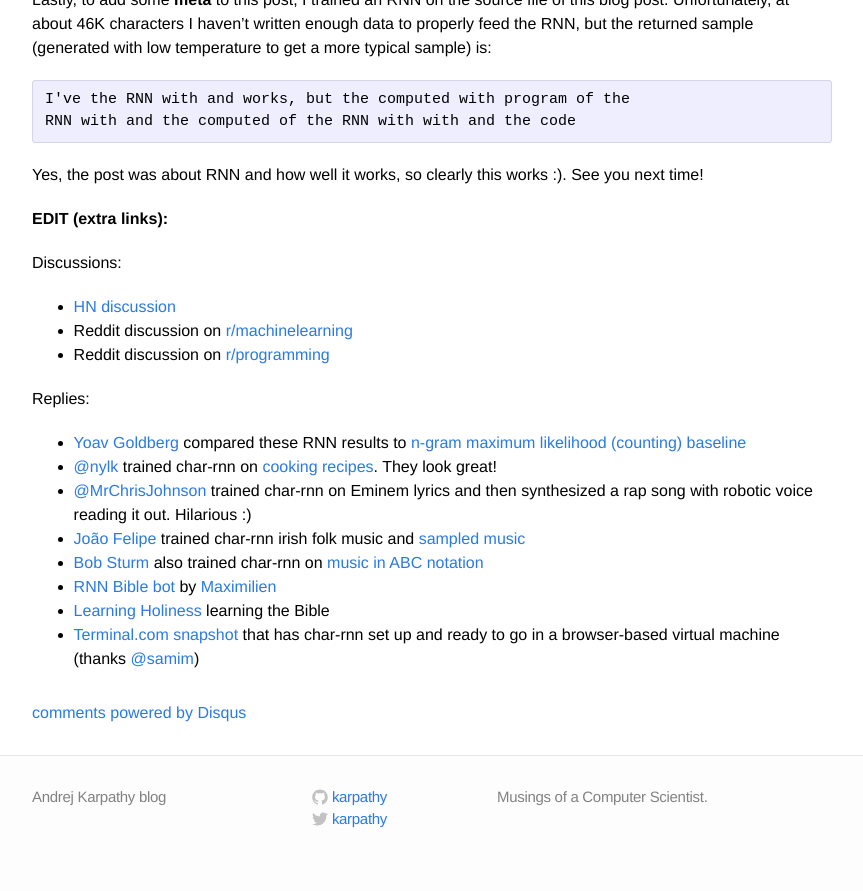
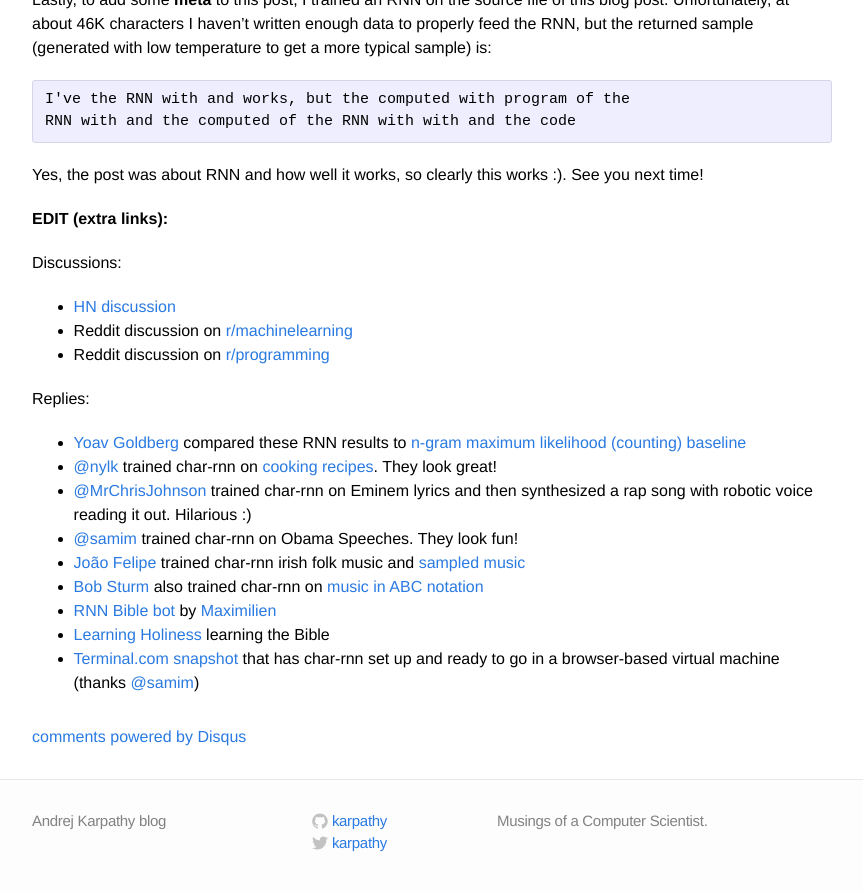
Before and after one commit to karpathy/karpathy.github.io, a Jekyll site: the page built from _posts/2015-05-21-rnn-effectiveness.markdown, in a window 1280 px wide and 900 px high, scrolled down 20503 px. Shown: the top 891 px of the window, without its empty margins (208-1071 px from the left). Built offline with Jekyll 4.4.1, drawn with Linux system fonts in a browser that asks for light colours; Markdown is read by kramdown in place of the engine named in the settings; formulas are drawn with MathJax 3; comment, search, counter and statistics services are not loaded.

Commit message:
adding link

```diff
--- a/_posts/2015-05-21-rnn-effectiveness.markdown
+++ b/_posts/2015-05-21-rnn-effectiveness.markdown
@@ -585,6 +585,7 @@
 - [Yoav Goldberg](https://twitter.com/yoavgo) compared these RNN results to [n-gram maximum likelihood (counting) baseline](http://nbviewer.ipython.org/gist/yoavg/d76121dfde2618422139)
 - [@nylk](https://twitter.com/nylk) trained char-rnn on [cooking recipes](https://gist.github.com/nylki/1efbaa36635956d35bcc). They look great!
 - [@MrChrisJohnson](https://twitter.com/MrChrisJohnson) trained char-rnn on Eminem lyrics and then synthesized a rap song with robotic voice reading it out. Hilarious :)
+- [@samim](https://twitter.com/samim) trained char-rnn on Obama Speeches. They look fun!
 - [João Felipe](https://twitter.com/seaandsailor) trained char-rnn irish folk music and [sampled music](https://soundcloud.com/seaandsailor/sets/char-rnn-composes-irish-folk-music)
 - [Bob Sturm](https://twitter.com/boblsturm) also trained char-rnn on [music in ABC notation](https://highnoongmt.wordpress.com/2015/05/22/lisls-stis-recurrent-neural-networks-for-folk-music-generation/)
 - [RNN Bible bot](https://twitter.com/RNN_Bible) by [Maximilien](https://twitter.com/the__glu/with_replies)
```
